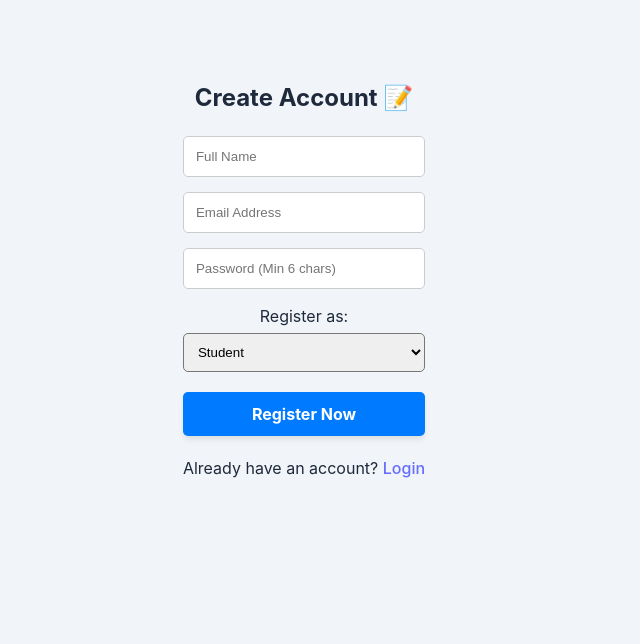
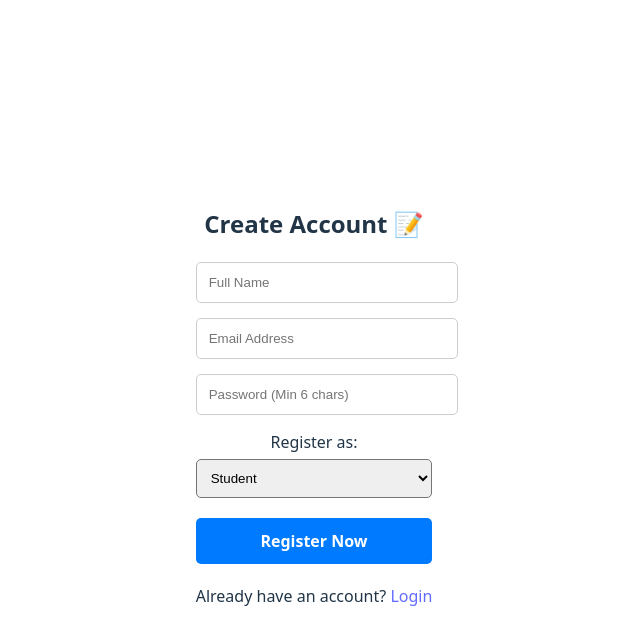
Before and after one commit to zubaircsexpert/ProctorSecure-AI, a React (Vite) app in the folder client/: page /register in a window 1280 px wide. Shown: the top 644 px of the page, without its empty margins (326-966 px from the left). Built offline with nearby package versions, Linux system fonts and the light colour scheme; no server answers.

Commit message:
first-commit

```diff
--- a/client/src/index.css
+++ b/client/src/index.css
@@ -1,5 +1,5 @@
 :root {
-  font-family: 'Inter', system-ui, -apple-system, sans-serif;
+  font-family: system-ui, Avenir, Helvetica, Arial, sans-serif;
   line-height: 1.5;
   font-weight: 400;
 
@@ -13,58 +13,32 @@
   -moz-osx-font-smoothing: grayscale;
 }
 
-/* --- Global Reset for Professional Layout --- */
-* {
-  box-sizing: border-box;
-  scroll-behavior: smooth;
-}
-
-/* Custom Scrollbar for VIP look */
-::-webkit-scrollbar {
-  width: 8px;
-}
-::-webkit-scrollbar-track {
-  background: #1e293b;
-}
-::-webkit-scrollbar-thumb {
-  background: #3b82f6;
-  border-radius: 10px;
-}
-
 a {
   font-weight: 500;
   color: #646cff;
   text-decoration: inherit;
-  transition: 0.3s;
 }
 a:hover {
   color: #535bf2;
 }
 
-/* --- Body: Hybrid Responsive Logic --- */
+/* --- Responsive Body Logic --- */
 body {
   margin: 0;
-  padding: 0;
   display: flex;
-  flex-direction: column; /* Mobile first */
+  flex-direction: column; /* Mobile first approach: upar se niche */
+  align-items: center;
   min-width: 320px;
   min-height: 100vh;
-  overflow-x: hidden;
-  background-color: #0f172a; /* Professional dark background */
+  overflow-x: hidden; /* Screen se bahar jane se rokne ke liye */
 }
 
-/* Laptop / Desktop (VIP Wide View) */
-@media (min-width: 1024px) {
+/* Laptop/Desktop ke liye flex center wapis set karein */
+@media (min-width: 768px) {
   body {
-    flex-direction: row; /* Sidebar and main side by side */
-    align-items: stretch;
-    justify-content: flex-start;
-  }
-
-  #root {
-    display: flex;
-    width: 100%;
-    height: 100vh;
+    flex-direction: row; /* Baray screens par horizontal layout */
+    place-items: center;
+    justify-content: center;
   }
 }
 
@@ -72,85 +46,53 @@ h1 {
   font-size: 3.2em;
   line-height: 1.1;
   text-align: center;
-  letter-spacing: -1px;
 }
 
-/* Mobile Friendly Typography */
-@media (max-width: 768px) {
+/* Mobile par h1 chota karne ke liye */
+@media (max-width: 600px) {
   h1 {
-    font-size: 2rem;
-    padding: 0 10px;
-  }
-
-  body {
-    display: block; /* Stack everything vertically on mobile */
+    font-size: 2.2em;
+    padding: 0 15px;
   }
 }
 
-/* --- VIP Button Styling --- */
 button {
   border-radius: 8px;
   border: 1px solid transparent;
-  padding: 0.8em 1.5em;
-  font-size: 1rem;
-  font-weight: 600;
+  padding: 0.6em 1.2em;
+  font-size: 1em;
+  font-weight: 500;
   font-family: inherit;
   background-color: #17da93;
-  color: #1e293b;
   cursor: pointer;
-  transition: all 0.3s cubic-bezier(0.4, 0, 0.2, 1);
-  box-shadow: 0 4px 6px -1px rgba(0, 0, 0, 0.1);
+  transition: border-color 0.25s;
+}
+
+/* Mobile par button ko width dena behtar rehta hai */
+@media (max-width: 480px) {
+  button {
+    width: 90%;
+    margin: 10px 0;
+  }
 }
 
 button:hover {
-  transform: translateY(-2px);
-  box-shadow: 0 10px 15px -3px rgba(23, 218, 147, 0.3);
-  filter: brightness(1.1);
+  border-color: #646cff;
+}
+button:focus,
+button:focus-visible {
+  outline: 4px auto -webkit-focus-ring-color;
 }
 
-button:active {
-  transform: translateY(0);
-}
-
-/* Mobile Button Optimization */
-@media (max-width: 480px) {
-  button {
-    width: 100%;
-    margin: 8px 0;
-    font-size: 0.95rem;
-  }
-}
-
-/* --- Light Mode Support --- */
 @media (prefers-color-scheme: light) {
   :root {
-    color: #1e293b;
-    background-color: #f8fafc;
+    color: #213547;
+    background-color: #ffffff;
   }
-
-  body {
-    background-color: #f1f5f9;
-  }
-
   a:hover {
     color: #747bff;
   }
-
   button {
-    background-color: #10b981;
-    color: white;
+    background-color: #f9f9f9;
   }
 }
-
-/* Fix for Images and Cards in Dashboard */
-img, video {
-  max-width: 100%;
-  height: auto;
-}
-
-.card {
-  transition: transform 0.3s ease;
-}
-.card:hover {
-  transform: scale(1.02);
-}
```
